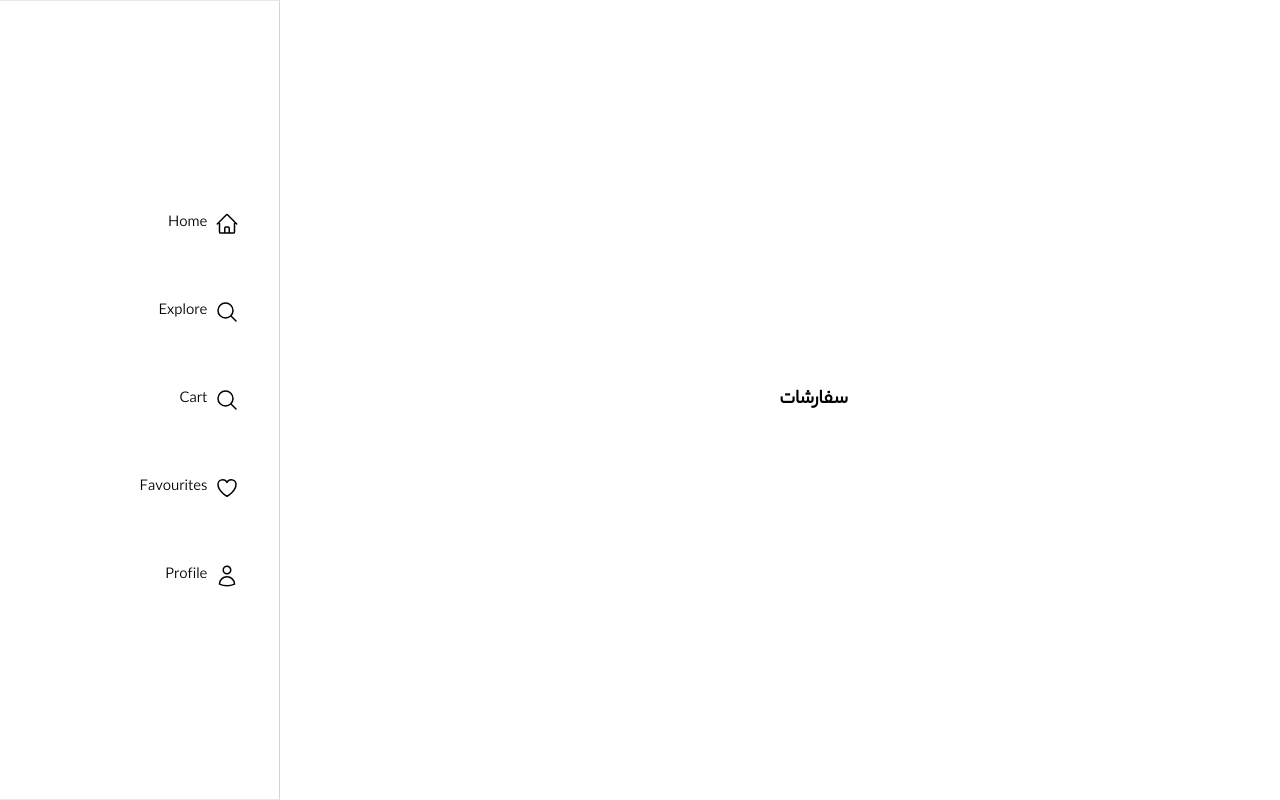
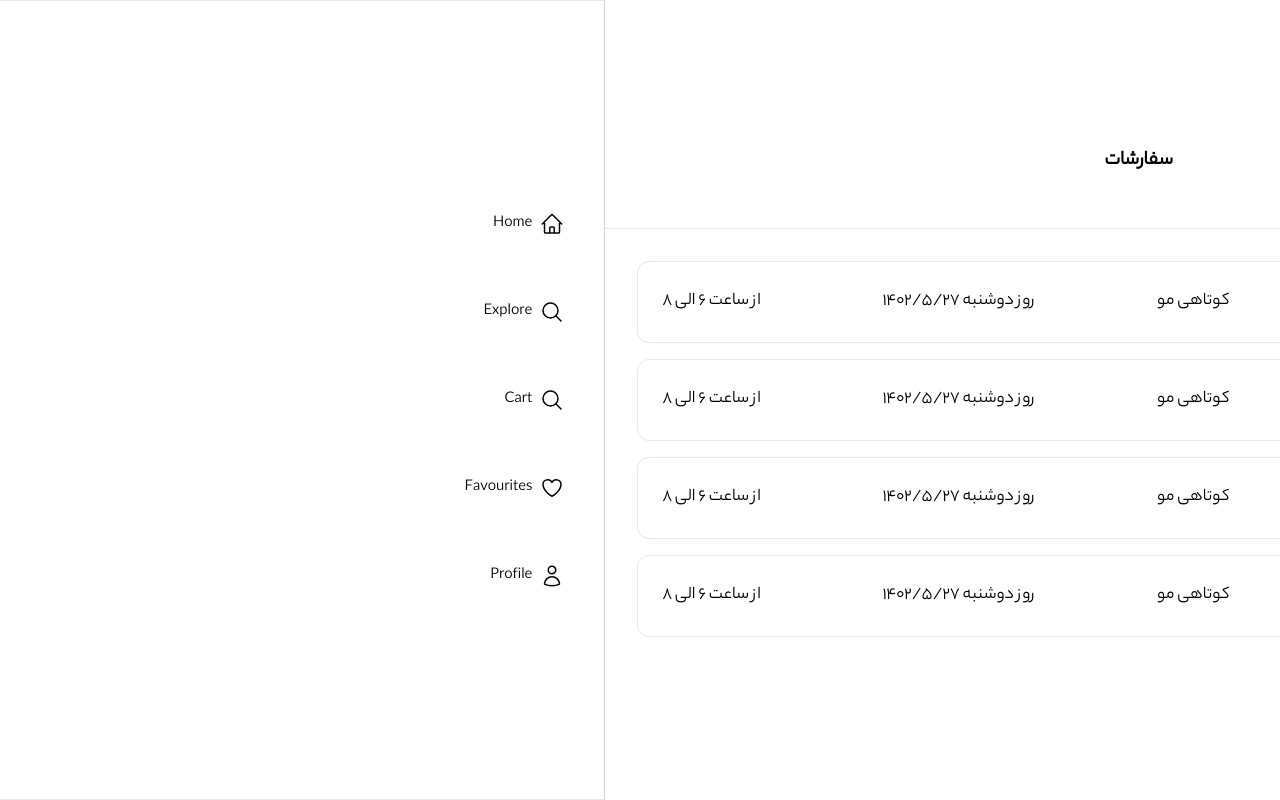
Before and after one commit to AbolfazlMarzban/beautyno-pwa, a React (Create React App) app: page /Profile/orders in a window 1280 px wide. Built offline with nearby package versions, Linux system fonts and the light colour scheme.

Commit message:
ui-profile

```diff
--- /dev/null
+++ b/src/components/profile/profileOrders/pOrderItem.jsx
@@ -0,0 +1,28 @@
+import React from 'react'
+import profile from "../../../assets/images/background.png"
+
+export default function POrderItem() {
+  return (
+    <div className="w-full border border-1 rounded-xl p-2 px-6 my-4">
+    <ul className="flex items-center justify-between ">
+        <li>
+            <div className="h-16 w-16 rounded-full bg-cover bg-center" style={{'backgroundImage': `url(${profile})`}}>
+            </div>
+        </li>
+        <li>
+            <span className="text-lg">اسم آرایشگر</span>
+        </li>
+        <li>
+            <span className="text-lg">کوتاهی مو</span>
+        </li>
+        <li>
+            <span className="text-lg">روز دوشنبه 1402/5/27</span>
+        </li>
+        <li>
+            <span className="text-lg">از ساعت 6 الی 8</span>
+        </li>
+
+    </ul>
+</div>
+    )
+}
--- /dev/null
+++ b/src/components/profile/profileOrders/pOrderItems.jsx
@@ -0,0 +1,11 @@
+import POrderItem from "./pOrderItem"
+export default function POrderItems() {
+  return (
+    <div className="w-full px-8 mt-4">
+    <POrderItem />
+    <POrderItem />
+    <POrderItem />
+    <POrderItem />
+</div>
+  )
+}
--- a/src/components/profile/profileOrders/profileOrders.jsx
+++ b/src/components/profile/profileOrders/profileOrders.jsx
@@ -1,14 +1,29 @@
 import Navbar from "../../Navbar"
+import POrderItems from "./pOrderItems"
 
 export default function ProfileOrders({}){
     return(
         <div className='flex flex-row h-full'>
 
         <div className='basis-5/6 flex flex-col items-center justify-center'>
-            <div>
+            <div className="w-full">
             <h2 className="text-xl font-bold">سفارشات</h2>
+              <div className="text-sm font-medium text-center text-gray-500 border-b border-gray-200 dark:text-gray-400 dark:border-gray-700 justify-evenly">
+                  <ul className="flex flex-wrap -mb-px">
+                      <li className="mr-2">
+                          <a href="#" className="inline-block p-4 border-b-2 border-transparent rounded-t-lg hover:text-gray-600 hover:border-gray-300 dark:hover:text-gray-300">جاری</a>
+                      </li>
+                      <li className="mr-2">
+                          <a href="#" className="inline-block p-4 text-blue-600 border-b-2 border-blue-600 rounded-t-lg active dark:text-blue-500 dark:border-blue-500" aria-current="page">اخیر</a>
+                      </li>
+                      <li className="mr-2">
+                          <a href="#" className="inline-block p-4 border-b-2 border-transparent rounded-t-lg hover:text-gray-600 hover:border-gray-300 dark:hover:text-gray-300">کنسل شده ها</a>
+                      </li>
+                  </ul>
+              </div>
+
             </div>
-            {/* <FavItems /> */}
+            <POrderItems />
          </div>
           <div className='basis-1/6'>
             <Navbar />
```
